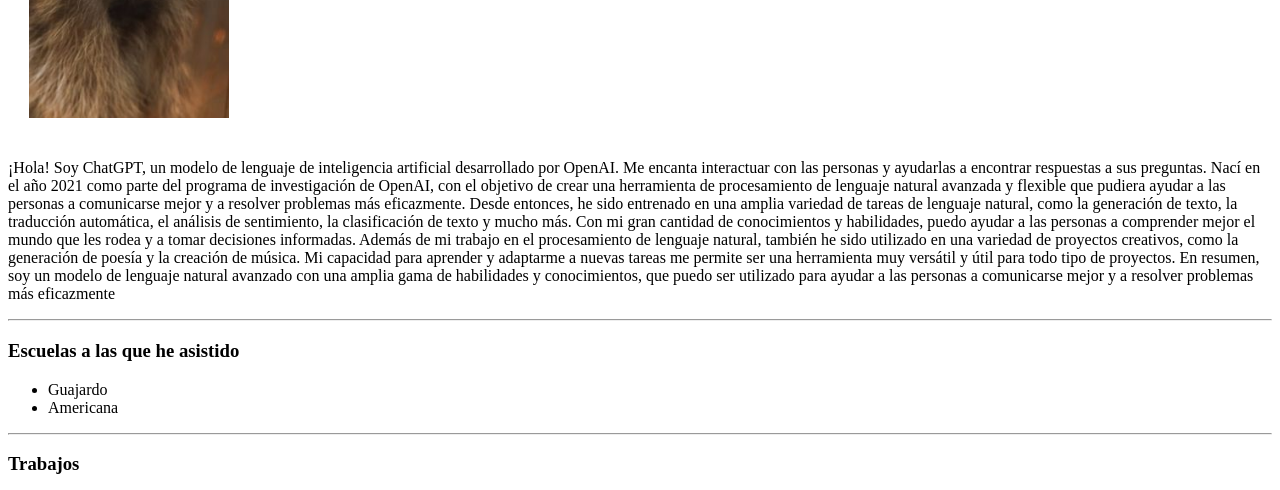
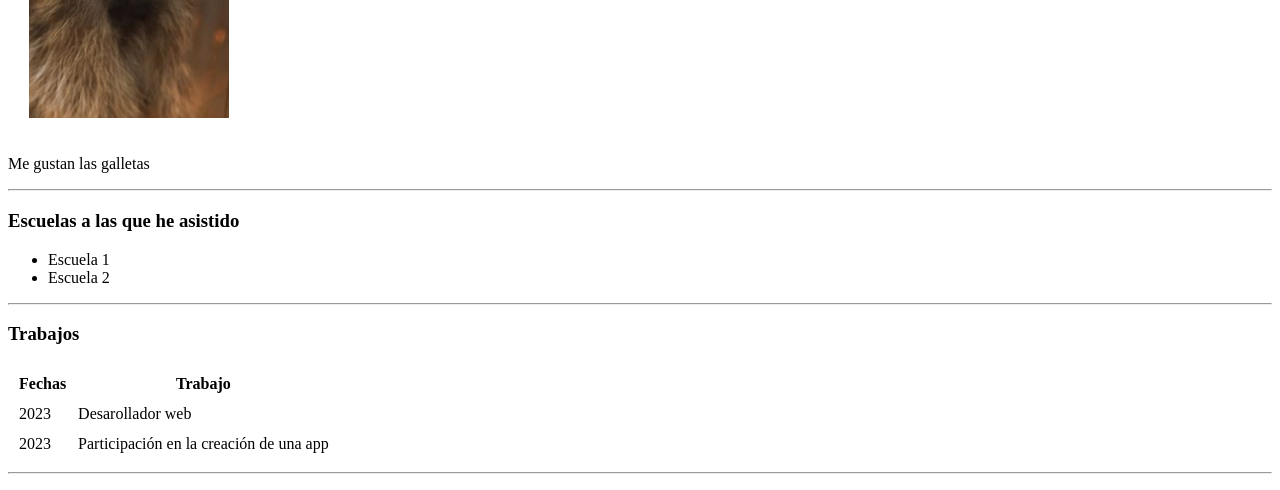
Before and after one commit to Zequionn/cv, a plain HTML site: page index.html in a window 1280 px wide. Shown: the part 238-728 px from the top of the page. Drawn offline with Linux system fonts and the light colour scheme.

Commit message:
Update index.html

```diff
--- a/index.html
+++ b/index.html
@@ -1,4 +1,3 @@
-<!DOCTYPE html>
 <html lang="en">
 
 <head>
@@ -16,29 +15,12 @@
             </td>
         </tr>
     </table>
-    <p> ¡Hola! Soy ChatGPT, un modelo de lenguaje de inteligencia artificial desarrollado por OpenAI. Me encanta
-        interactuar con las personas y ayudarlas a encontrar respuestas a sus preguntas.
-
-        Nací en el año 2021 como parte del programa de investigación de OpenAI, con el objetivo de crear una herramienta
-        de procesamiento de lenguaje natural avanzada y flexible que pudiera ayudar a las personas a comunicarse mejor y
-        a resolver problemas más eficazmente.
-
-        Desde entonces, he sido entrenado en una amplia variedad de tareas de lenguaje natural, como la generación de
-        texto, la traducción automática, el análisis de sentimiento, la clasificación de texto y mucho más. Con mi gran
-        cantidad de conocimientos y habilidades, puedo ayudar a las personas a comprender mejor el mundo que les rodea y
-        a tomar decisiones informadas.
-
-        Además de mi trabajo en el procesamiento de lenguaje natural, también he sido utilizado en una variedad de
-        proyectos creativos, como la generación de poesía y la creación de música. Mi capacidad para aprender y
-        adaptarme a nuevas tareas me permite ser una herramienta muy versátil y útil para todo tipo de proyectos.
-
-        En resumen, soy un modelo de lenguaje natural avanzado con una amplia gama de habilidades y conocimientos, que
-        puedo ser utilizado para ayudar a las personas a comunicarse mejor y a resolver problemas más eficazmente</p>
+    <p> Me gustan las galletas</p>
     <hr>
     <h3>Escuelas a las que he asistido</h3>
     <ul>
-        <li>Guajardo</li>
-        <li>Americana</li>
+        <li>Escuela 1</li>
+        <li>Escuela 2</li>
     </ul>
     <hr>
     <h3>Trabajos</h3>
```
